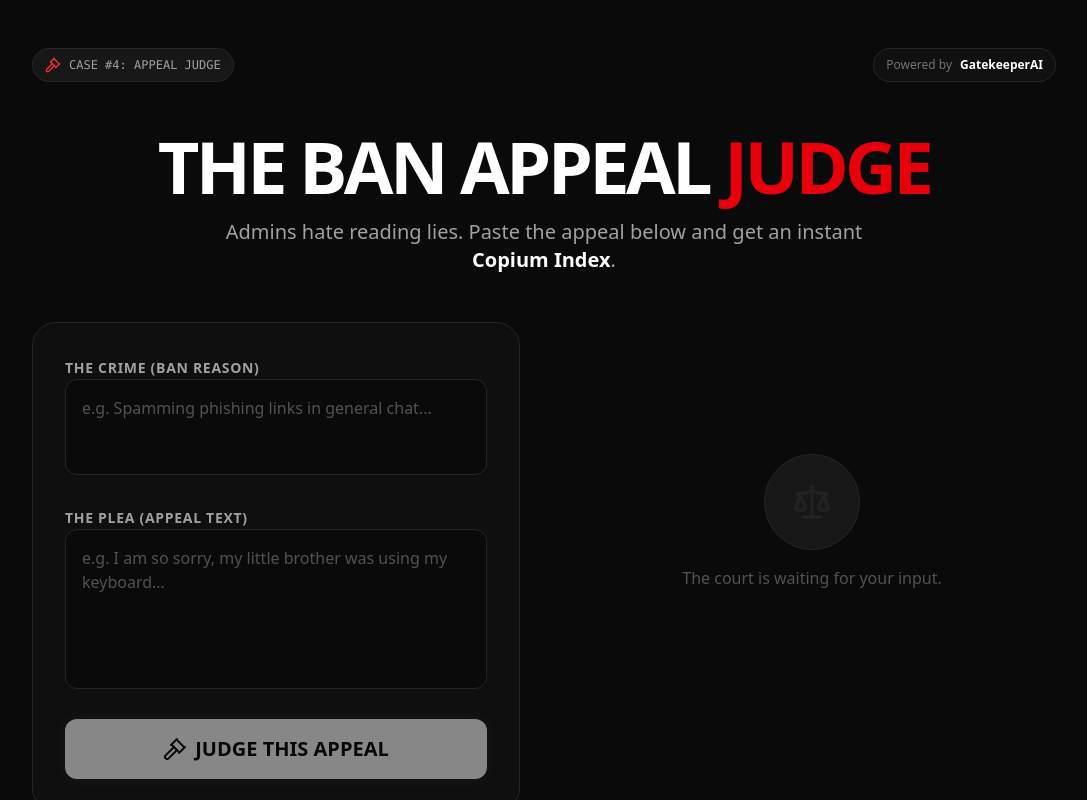
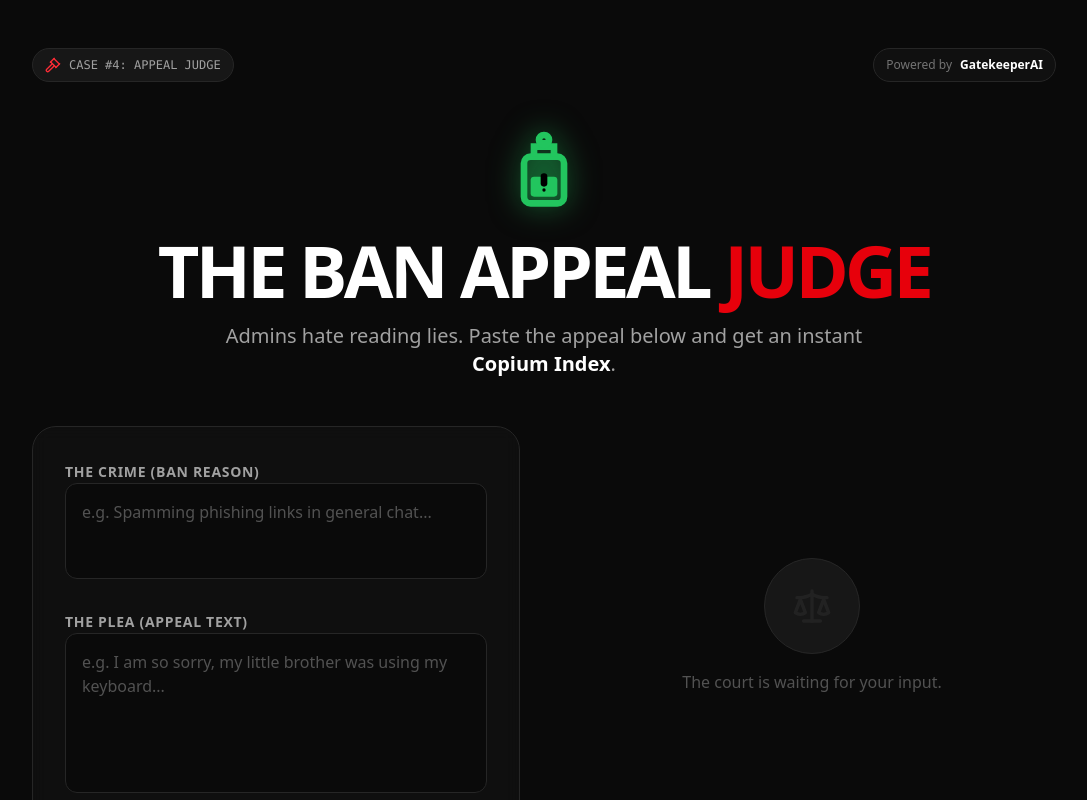
Before and after one commit to cchurctrip/gatekeeperai-ban-appeal-judge, a Next.js app: page / in a window 1280 px wide. Shown: the top 800 px of the page, without its empty margins (96-1183 px from the left). Built offline with nearby package versions, Linux system fonts and the light colour scheme.

Commit message:
feat: added funny Copium Tank logo and Robot Judge favicon

```diff
--- /dev/null
+++ b/src/app/icon.tsx
@@ -0,0 +1,42 @@
+import { ImageResponse } from 'next/og'
+
+// Route segment config
+export const runtime = 'edge'
+
+// Image metadata
+export const size = {
+  width: 32,
+  height: 32,
+}
+export const contentType = 'image/png'
+
+// Image generation
+export default function Icon() {
+  return new ImageResponse(
+    (
+      <div
+        style={{
+          fontSize: 24,
+          background: '#0a0a0a',
+          width: '100%',
+          height: '100%',
+          display: 'flex',
+          alignItems: 'center',
+          justifyContent: 'center',
+          borderRadius: '20%',
+          border: '1px solid #333',
+        }}
+      >
+        <div style={{ position: 'relative', width: '100%', height: '100%', display: 'flex', alignItems: 'center', justifyContent: 'center' }}>
+          {/* Robot Judge */}
+          <div style={{ fontSize: 20 }}>🤖</div>
+          {/* Gavel overlay */}
+          <div style={{ position: 'absolute', bottom: 0, right: 0, fontSize: 14 }}>🔨</div>
+        </div>
+      </div>
+    ),
+    {
+      ...size,
+    }
+  )
+}
--- a/src/app/page.tsx
+++ b/src/app/page.tsx
@@ -2,6 +2,10 @@
 
 import { useState, useRef, useEffect } from 'react';
 import { Gavel, Copy, Download, AlertTriangle, CheckCircle, Loader2, X } from 'lucide-react';
+import { motion, AnimatePresence } from 'framer-motion';
+import { toPng } from 'html-to-image';
+import clsx from 'clsx';
+import { CopiumTank } from '@/components/Icons';
 
 // X (Twitter) logo component
 function XLogo({ className }: { className?: string }) {
@@ -11,9 +15,6 @@ function XLogo({ className }: { className?: string }) {
     </svg>
   );
 }
-import { motion, AnimatePresence } from 'framer-motion';
-import { toPng } from 'html-to-image';
-import clsx from 'clsx';
 
 interface Judgment {
   verdict: "DENIED" | "GRANTED";
@@ -142,11 +143,14 @@ export default function Home() {
           </a>
         </nav>
 
-        {/* Header */}
-        <header className="text-center space-y-4">
-          <h1 className="text-5xl md:text-7xl font-black tracking-tighter text-white">
-            THE BAN APPEAL <span className="text-red-600">JUDGE</span>
-          </h1>
+      {/* Header */}
+      <header className="text-center space-y-4">
+        <div className="flex items-center justify-center gap-4 mb-6">
+          <CopiumTank className="w-20 h-20 text-green-500 drop-shadow-[0_0_15px_rgba(34,197,94,0.5)]" />
+        </div>
+        <h1 className="text-5xl md:text-7xl font-black tracking-tighter text-white">
+          THE BAN APPEAL <span className="text-red-600">JUDGE</span>
+        </h1>
           <p className="text-xl text-neutral-400 max-w-2xl mx-auto">
             Admins hate reading lies. Paste the appeal below and get an instant <span className="text-white font-bold">Copium Index</span>.
           </p>
--- /dev/null
+++ b/src/components/Icons.tsx
@@ -0,0 +1,33 @@
+export function CopiumTank({ className }: { className?: string }) {
+  return (
+    <svg className={className} viewBox="0 0 24 24" fill="none" xmlns="http://www.w3.org/2000/svg">
+      {/* Tank Body */}
+      <rect x="6" y="8" width="12" height="14" rx="2" fill="#22c55e" fillOpacity="0.2" stroke="#22c55e" strokeWidth="2" />
+      {/* Gas Level */}
+      <rect x="8" y="14" width="8" height="6" rx="1" fill="#22c55e" />
+      {/* Valve/Top */}
+      <path d="M9 8V5H15V8" stroke="#22c55e" strokeWidth="2" />
+      <path d="M12 5V3" stroke="#22c55e" strokeWidth="2" />
+      <circle cx="12" cy="3" r="1.5" stroke="#22c55e" strokeWidth="2" />
+      {/* Warning Symbol */}
+      <path d="M12 16L12 14" stroke="black" strokeWidth="2" strokeLinecap="round" />
+      <circle cx="12" cy="18" r="0.5" fill="black" />
+    </svg>
+  );
+}
+
+export function ClownGavel({ className }: { className?: string }) {
+  return (
+    <svg className={className} viewBox="0 0 24 24" fill="none" xmlns="http://www.w3.org/2000/svg">
+      {/* Gavel Handle */}
+      <path d="M13 3L19 9L15 13L9 7L13 3Z" fill="#ef4444" stroke="#b91c1c" strokeWidth="2" strokeLinejoin="round" />
+      {/* Handle Stick */}
+      <path d="M9 7L3 21" stroke="#b91c1c" strokeWidth="2" strokeLinecap="round" />
+      {/* Clown Nose on Gavel */}
+      <circle cx="14" cy="8" r="3" fill="#ef4444" stroke="#7f1d1d" strokeWidth="1" />
+      {/* Motion lines */}
+      <path d="M20 14L22 16" stroke="white" strokeWidth="2" strokeLinecap="round" />
+      <path d="M18 17L20 19" stroke="white" strokeWidth="2" strokeLinecap="round" />
+    </svg>
+  );
+}
```
